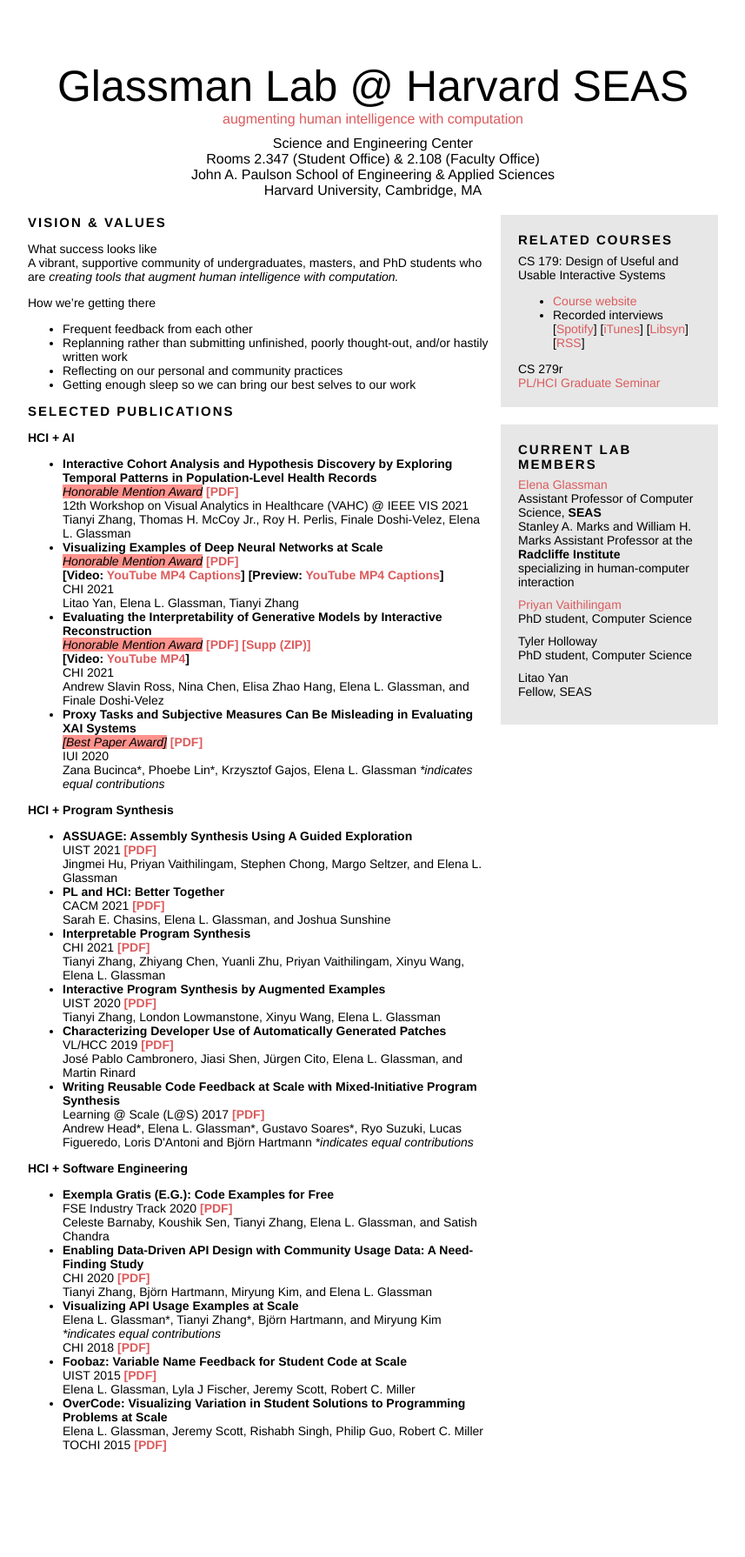
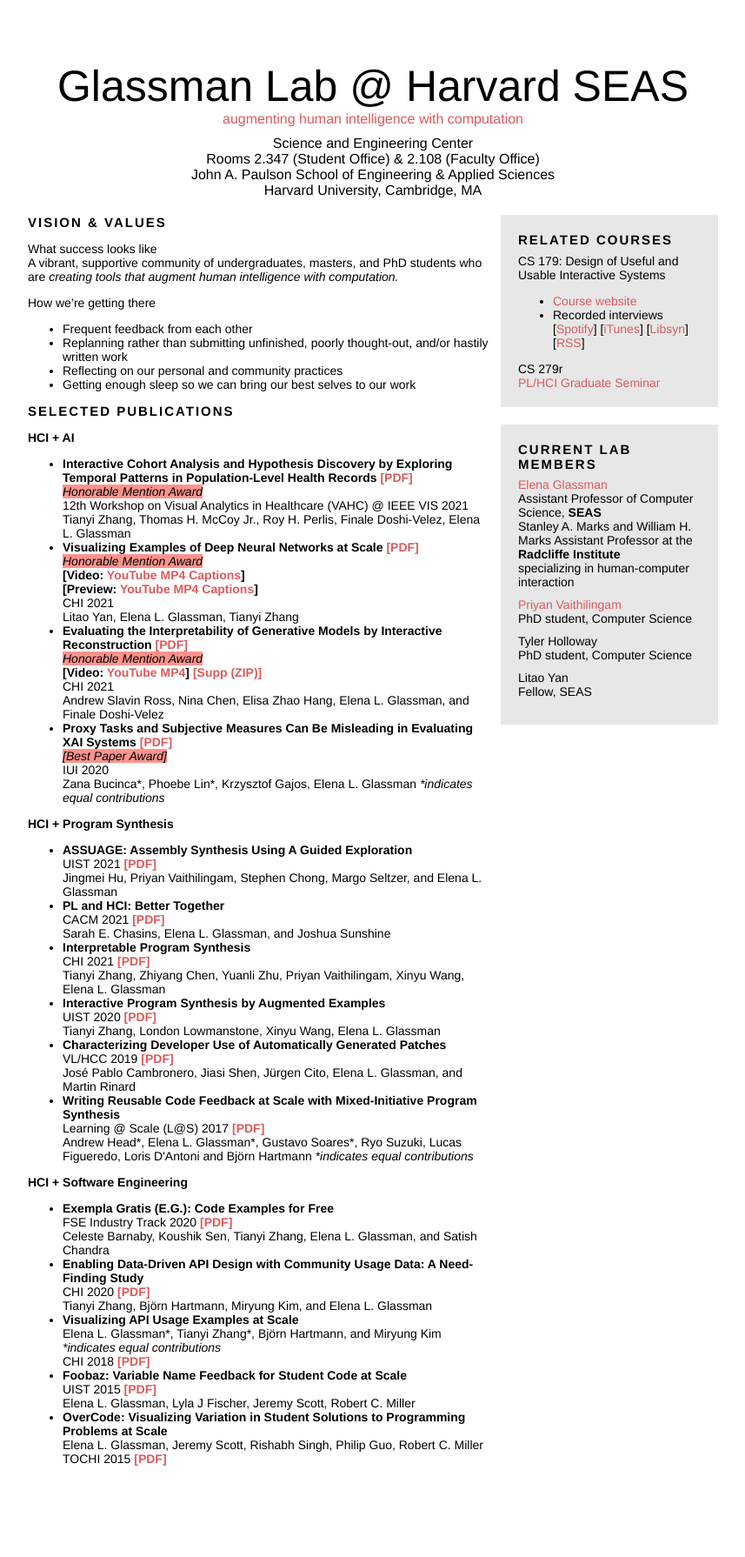
Before and after one commit to eglassman/eglassman.github.io, a Jekyll site: the page built from index.html, in a window 1280 px wide. Shown: the whole page at 87% size, without its empty margins (211-1068 px from the left). Built offline with Jekyll 4.4.1, drawn with Linux system fonts in a browser that asks for light colours.

Commit message:
formatting futzing

```diff
--- a/index.html
+++ b/index.html
@@ -68,25 +68,26 @@
       </p>
 
       <ul>
-        <li><b>Interactive Cohort Analysis and Hypothesis Discovery by Exploring Temporal Patterns in Population-Level Health Records</b>
-          <br/><em>Honorable Mention Award</em> <a href="papers/Interactive_Visual_Analytics_for_EHRs_VAHC_2021.pdf"><b>[PDF]</b></a>
+        <li><b>Interactive Cohort Analysis and Hypothesis Discovery by Exploring Temporal Patterns in Population-Level Health Records</b> <a href="papers/Interactive_Visual_Analytics_for_EHRs_VAHC_2021.pdf"><b>[PDF]</b></a>
+          <br/><em>Honorable Mention Award</em>
           <br/>12th Workshop on Visual Analytics in Healthcare (VAHC) @ IEEE VIS 2021
           <br/>Tianyi Zhang, Thomas H. McCoy Jr., Roy H. Perlis, Finale Doshi-Velez, Elena L. Glassman
         </li>
-        <li><b>Visualizing Examples of Deep Neural Networks at Scale</b>
-          <br/><em>Honorable Mention Award</em> <a href="papers/examplenet_chi2021.pdf"><b>[PDF]</b></a>
-          <br/><b>[Video: <a href="https://www.youtube.com/watch?v=kU8cBy-0z7Q">YouTube</a> <a href="papers/examplenet_videofigure.mp4">MP4</a> <a href="papers/examplenet_videofigurecaptions.vtt">Captions</a>]</b></a> <b>[Preview: <a href="https://www.youtube.com/watch?v=uUNuyliR020">YouTube</a> <a href="papers/examplenet_videopreview.mp4">MP4</a> <a href="papers/examplenet_videopreviewcaptions.vtt">Captions</a>]</b>
+        <li><b>Visualizing Examples of Deep Neural Networks at Scale</b> <a href="papers/examplenet_chi2021.pdf"><b>[PDF]</b></a>
+          <br/><em>Honorable Mention Award</em>
+          <br/><b>[Video: <a href="https://www.youtube.com/watch?v=kU8cBy-0z7Q">YouTube</a>   <a href="papers/examplenet_videofigure.mp4">MP4</a>   <a href="papers/examplenet_videofigurecaptions.vtt">Captions</a>]</b>
+          <br/><b>[Preview: <a href="https://www.youtube.com/watch?v=uUNuyliR020">YouTube</a>   <a href="papers/examplenet_videopreview.mp4">MP4</a>   <a href="papers/examplenet_videopreviewcaptions.vtt">Captions</a>]</b>
           <br/>CHI 2021
           <br/>Litao Yan, Elena L. Glassman, Tianyi Zhang
         </li>
-        <li><b>Evaluating the Interpretability of Generative Models by Interactive Reconstruction</b>
-          <br/><em>Honorable Mention Award</em> <a href="papers/evalGenModels_chi2021.pdf"><b>[PDF]</b></a> <a href="papers/evalGen_supplementalmaterials.zip"><b>[Supp (ZIP)]</b></a>
-          <br/><b>[Video: <a href="https://www.youtube.com/watch?v=zbPeMT-ssXo">YouTube</a> <a href="papers/evalGen_videofigure.mp4">MP4</a>]</b>
+        <li><b>Evaluating the Interpretability of Generative Models by Interactive Reconstruction</b> <a href="papers/evalGenModels_chi2021.pdf"><b>[PDF]</b></a>
+          <br/><em>Honorable Mention Award</em>
+          <br/><b>[Video: <a href="https://www.youtube.com/watch?v=zbPeMT-ssXo">YouTube</a> <a href="papers/evalGen_videofigure.mp4">MP4</a>]</b> <a href="papers/evalGen_supplementalmaterials.zip"><b>[Supp (ZIP)]</b></a>
           <br/>CHI 2021
           <br/>Andrew Slavin Ross, Nina Chen, Elisa Zhao Hang, Elena L. Glassman, and Finale Doshi-Velez
         </li>
-        <li><b>Proxy Tasks and Subjective Measures Can Be Misleading in Evaluating XAI Systems</b>
-          <br/><em>[Best Paper Award]</em> <a href="papers/bucinca_iui20_proxy.pdf"><b>[PDF]</b></a>
+        <li><b>Proxy Tasks and Subjective Measures Can Be Misleading in Evaluating XAI Systems</b> <a href="papers/bucinca_iui20_proxy.pdf"><b>[PDF]</b></a>
+          <br/><em>[Best Paper Award]</em>
           <br/>IUI 2020
           <br/>Zana Bucinca*, Phoebe Lin*, Krzysztof Gajos, Elena L. Glassman <i>*indicates equal contributions</i>
         </li>
```
